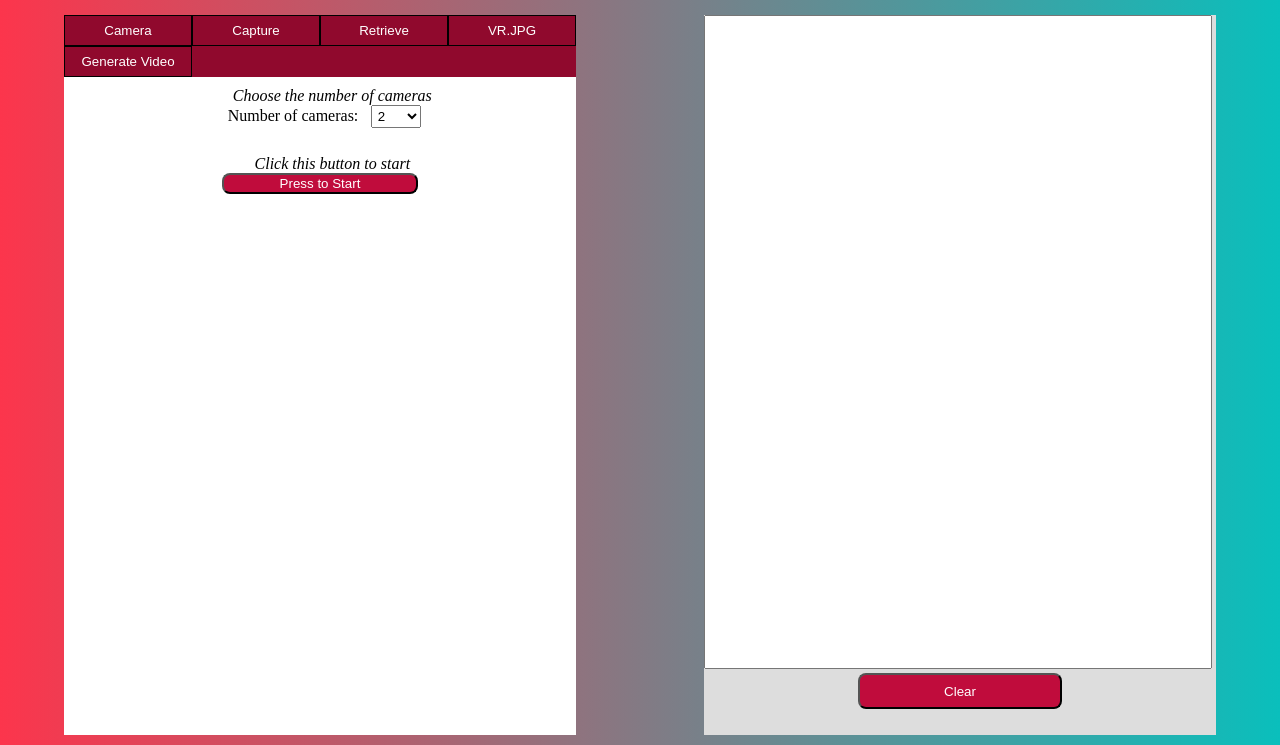
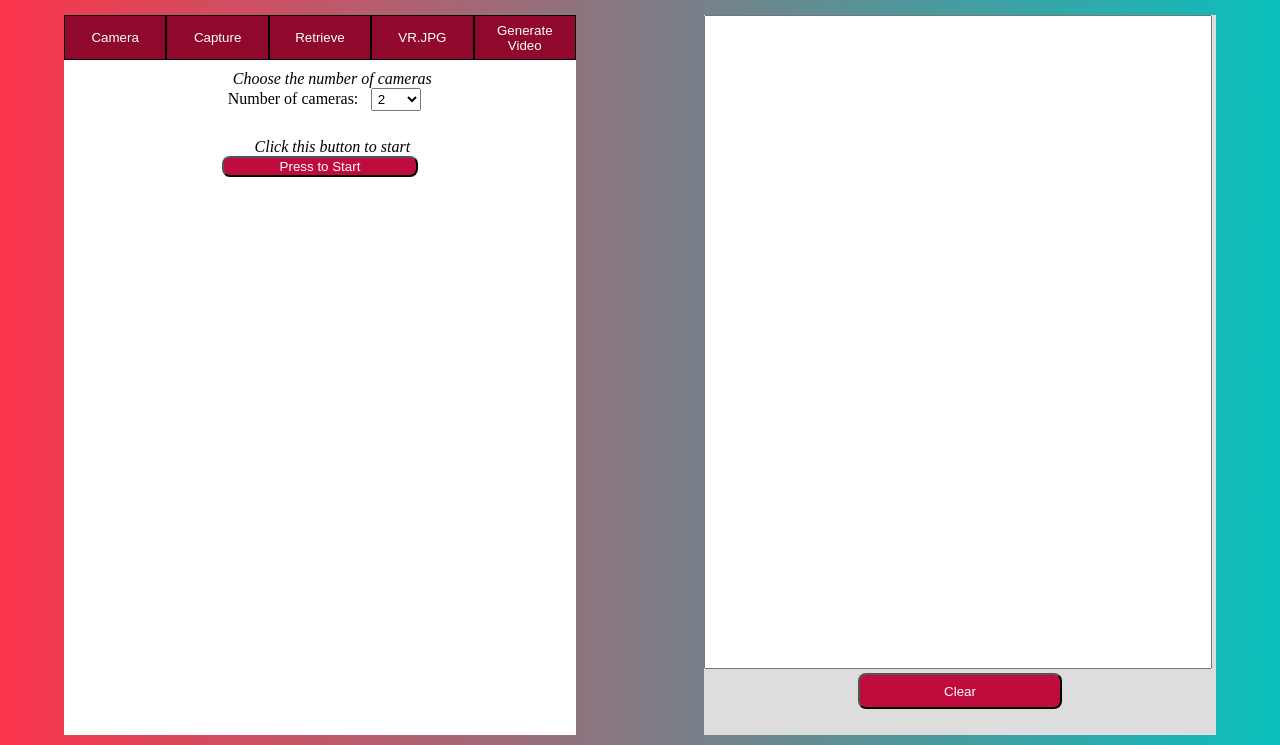
Before and after one commit to mdainebir/PXGroupTen, a website: page public/index.html in a window 1280 px wide. Shown: the part 55-800 px from the top of the page. Drawn offline with Linux system fonts and the light colour scheme.

Commit message:
Small changes to the front end
- Message display in frontend
- Changes in css for tab buttons

```diff
--- a/public/index.html
+++ b/public/index.html
@@ -73,7 +73,7 @@
 				<label>Number of Shots:</label>
 				<input id="numOfShot" type="number">
 				<div id="hideOption" class="hide">
-					<label>Set Exposure?</label>
+					<label>Set Auto-exposure</label>
 					<input id="exposure" type="checkbox"></br>
 					<!-- <label>Use HDR?</label>
 					<input id="HDR" type="checkbox"></br> -->
--- a/public/style.css
+++ b/public/style.css
@@ -59,12 +59,13 @@ em{margin-left: 5%;}
 .tab button {
 	background-color: inherit;
 	color: white;
-	width: 25%;
+	width: 20%;
 	float: left;
 	border-style: solid;
 	border-width: 1px;
 	cursor: pointer;
 	padding: 7px 10px;
+	height: 45px;
 }
 
 .tabcontent button{
```
